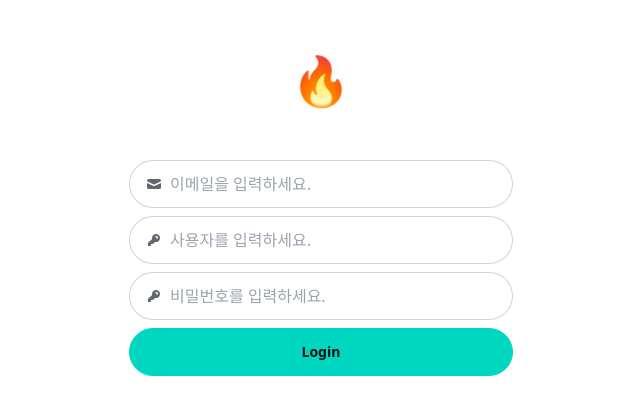
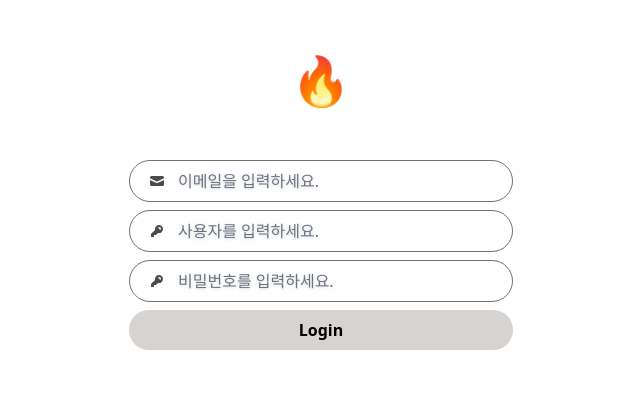
Before and after one commit to MARUNGs/nextjs-simple-login, a Next.js app: page / in a window 1280 px wide. Shown: the top 414 px of the page, without its empty margins (319-959 px from the left). Built offline with nearby package versions, Linux system fonts and the light colour scheme.

Commit message:
daisyui 제거

```diff
--- a/app/(Login)/page.tsx
+++ b/app/(Login)/page.tsx
@@ -2,6 +2,7 @@
 import { useFormState } from "react-dom";
 import Input from "../components/Input";
 import { formSubmit } from "./server";
+import Button from "../components/Button";
 
 export default function Home() {
   const [state, dispatch] = useFormState(formSubmit, null);
@@ -39,7 +40,7 @@ export default function Home() {
             errors={state?.fieldErrors.password}
           />
 
-          <button className="btn btn-accent">Login</button>
+          <Button text="Login" />
         </form>
       </div>
     </>
--- /dev/null
+++ b/app/components/Button.tsx
@@ -0,0 +1,14 @@
+import { useFormStatus } from "react-dom";
+
+export default function Button({ text }: { text: string }) {
+  const { pending } = useFormStatus();
+
+  return (
+    <button
+      className="bg-stone-300 pt-2 pb-2 font-semibold active:scale-90 transition-transform"
+      disabled={pending}
+    >
+      {pending ? "loading ..." : text}
+    </button>
+  );
+}
--- a/app/components/Input.tsx
+++ b/app/components/Input.tsx
@@ -1,15 +1,18 @@
 import { InputHTMLAttributes } from "react";
 import { IInputProps } from "../types/input";
 import { EmailIcon, PasswordIcon, UserIcon } from "../components/Icon";
+import clsx from "clsx";
 
 export default function Input({
   name,
   errors = [],
   ...props
 }: IInputProps & InputHTMLAttributes<HTMLInputElement>) {
+  console.log(errors.length > 0);
   return (
     <>
-      <label className="input input-bordered flex items-center gap-2">
+      <label className="flex items-center relative">
+        <span className="absolute ml-5">
           {name === "email" ? (
             <EmailIcon />
           ) : name === "user" ? (
@@ -17,8 +20,18 @@ export default function Input({
           ) : (
             <PasswordIcon />
           )}
-
-        <input {...props} name={name} className="grow" />
+        </span>
+        <input
+          {...props}
+          name={name}
+          className={clsx(
+            "w-full rounded-full pl-12",
+            "ring ring-transparent transition-shadow placeholder:drop-shadow peer",
+            "focus:ring-green-500 focus:ring-offset-2",
+            "invalid:focus:ring-red-500",
+            errors.length > 0 && "ring-red-500"
+          )}
+        />
       </label>
 
       {errors?.map((error, i) => (
--- a/package.json
+++ b/package.json
@@ -9,6 +9,7 @@
     "lint": "next lint"
   },
   "dependencies": {
+    "clsx": "^2.1.1",
     "next": "14.2.17",
     "react": "^18",
     "react-dom": "^18",
@@ -19,7 +20,6 @@
     "@types/node": "^20",
     "@types/react": "^18",
     "@types/react-dom": "^18",
-    "daisyui": "^4.12.14",
     "eslint": "^8",
     "eslint-config-next": "14.2.17",
     "postcss": "^8",
--- a/tailwind.config.ts
+++ b/tailwind.config.ts
@@ -1,5 +1,5 @@
 import type { Config } from "tailwindcss";
-import daisyui from "daisyui";
+import tailForm from "@tailwindcss/forms";
 
 const config: Config = {
   content: [
@@ -10,11 +10,15 @@ const config: Config = {
   theme: {
     extend: {
       colors: {
-        background: "var(--background)",
-        foreground: "var(--foreground)",
+        red: {
+          500: "#ef4444", // 예제에서 사용하는 빨간색
+        },
+        blue: {
+          500: "#3b82f6", // 예제에서 사용하는 파란색
+        },
       },
     },
   },
-  plugins: [daisyui],
+  plugins: [tailForm],
 };
 export default config;
```
Also changed, not shown: 1 other file (tests, documents, lock files or other folders). Lines whose indentation alone changed are shown as unchanged.
